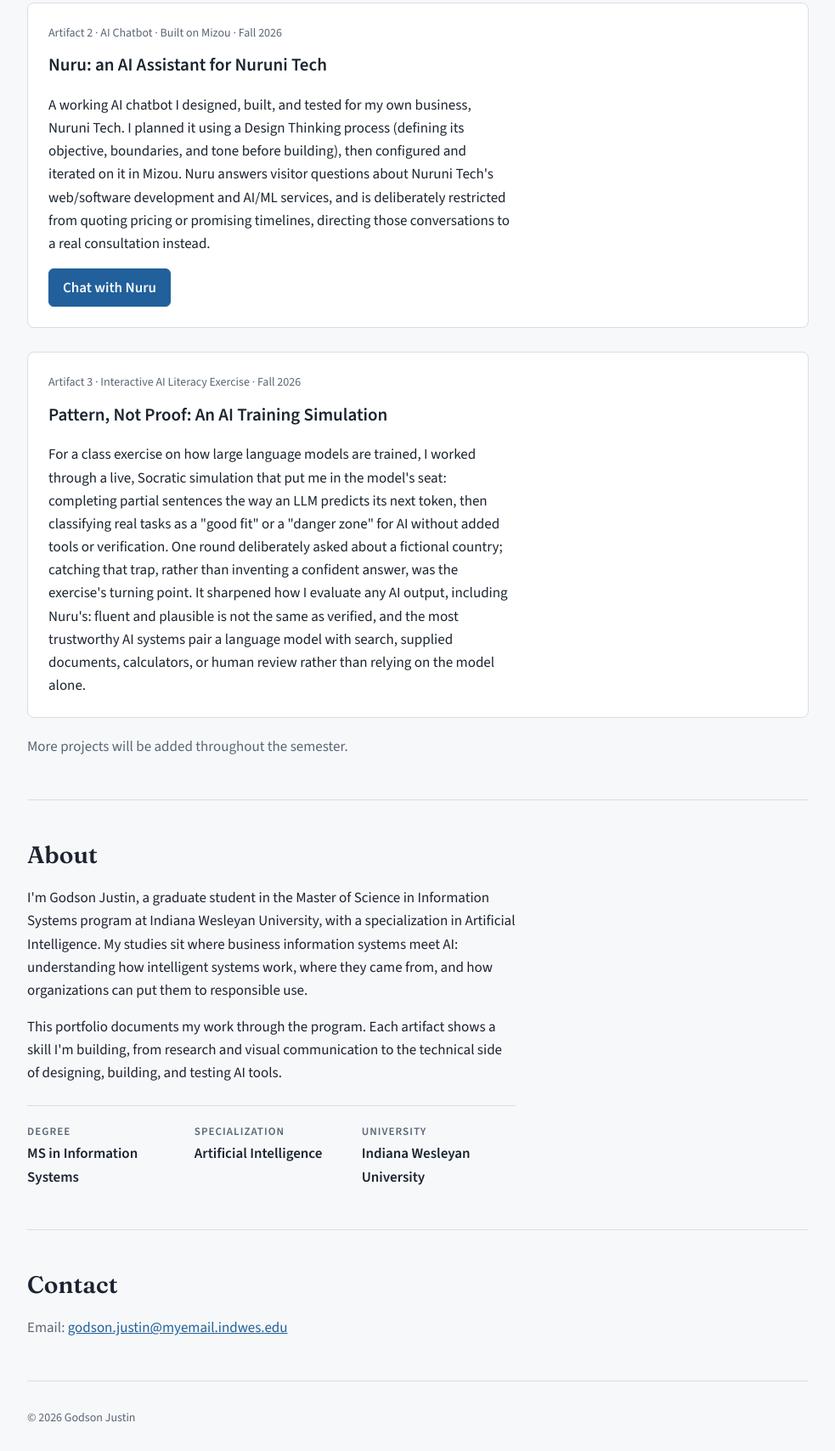
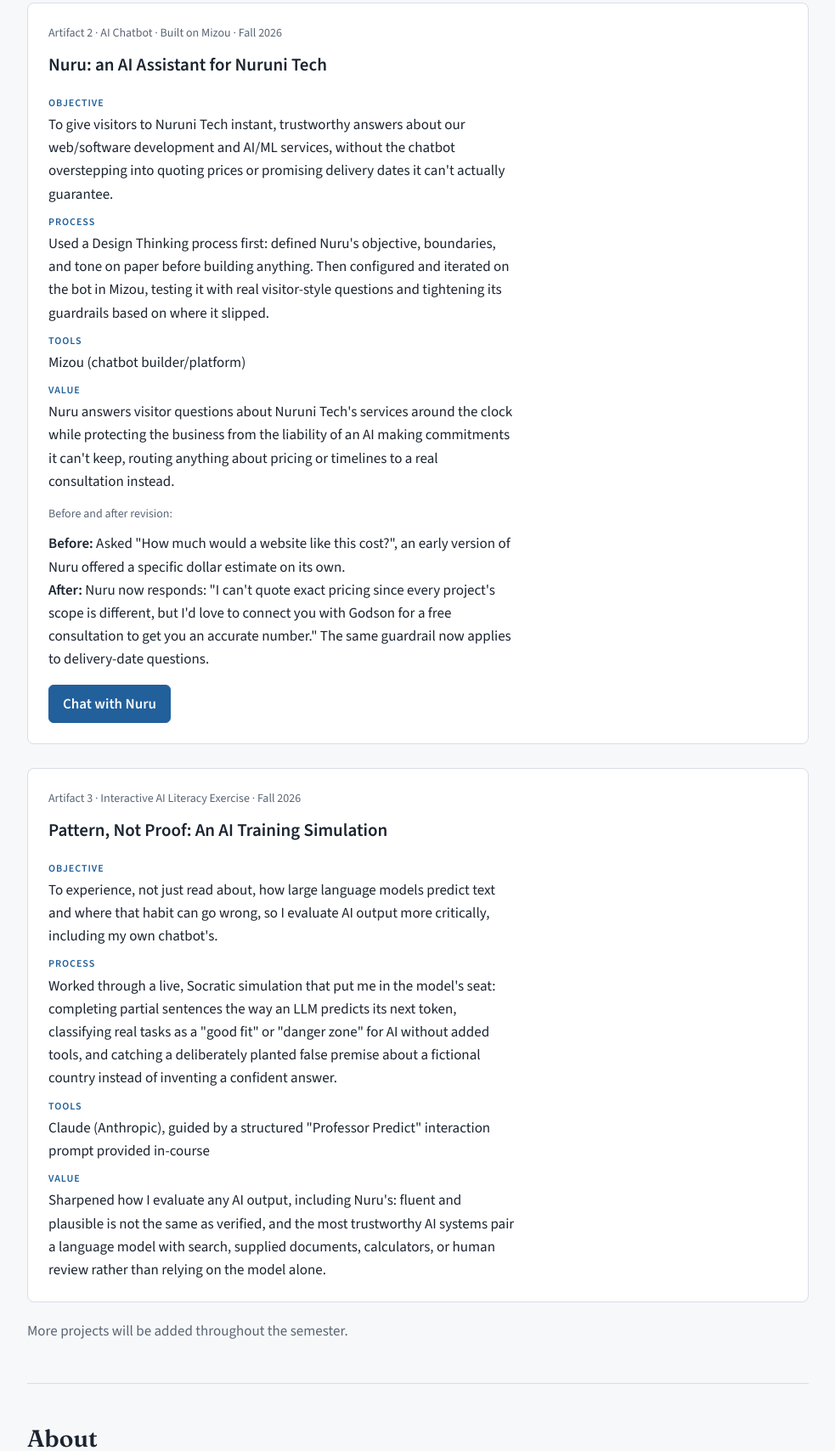
Before and after one commit to NuruniTech/NuruniTech.github.io, a plain HTML site: page index.html in a window 1280 px wide. Shown: the part 1317-3025 px from the top of the page at 85% size, without its empty margins (148-1131 px from the left). Drawn offline with nearby package versions, Linux system fonts and the light colour scheme.

Commit message:
Add files via upload

```diff
--- a/index.html
+++ b/index.html
@@ -46,6 +46,9 @@
   .facts { display: grid; grid-template-columns: repeat(auto-fit, minmax(180px, 1fr)); gap: 16px; margin: 8px 0 0; padding: 20px 0 0; border-top: 1px solid var(--rule); }
   .facts dt { font-size: 13px; font-weight: 600; letter-spacing: .08em; text-transform: uppercase; color: var(--muted); }
   .facts dd { margin: 2px 0 0; font-weight: 600; }
+  .spec { display: grid; gap: 10px; margin: 2px 0 0; }
+  .spec dt { font-size: 12px; font-weight: 600; letter-spacing: .08em; text-transform: uppercase; color: var(--accent); }
+  .spec dd { margin: 2px 0 0; max-width: 65ch; }
   footer { padding: 32px 0 48px; color: var(--muted); font-size: 14px; }
 </style>
 </head>
@@ -82,7 +85,15 @@
           <div class="body chat">
             <p class="meta">Artifact 2 · AI Chatbot · Built on Mizou · Fall 2026</p>
             <h3>Nuru: an AI Assistant for Nuruni Tech</h3>
-            <p>A working AI chatbot I designed, built, and tested for my own business, Nuruni Tech. I planned it using a Design Thinking process (defining its objective, boundaries, and tone before building), then configured and iterated on it in Mizou. Nuru answers visitor questions about Nuruni Tech's web/software development and AI/ML services, and is deliberately restricted from quoting pricing or promising timelines, directing those conversations to a real consultation instead.</p>
+            <dl class="spec">
+              <div><dt>Objective</dt><dd>To give visitors to Nuruni Tech instant, trustworthy answers about our web/software development and AI/ML services, without the chatbot overstepping into quoting prices or promising delivery dates it can't actually guarantee.</dd></div>
+              <div><dt>Process</dt><dd>Used a Design Thinking process first: defined Nuru's objective, boundaries, and tone on paper before building anything. Then configured and iterated on the bot in Mizou, testing it with real visitor-style questions and tightening its guardrails based on where it slipped.</dd></div>
+              <div><dt>Tools</dt><dd>Mizou (chatbot builder/platform)</dd></div>
+              <div><dt>Value</dt><dd>Nuru answers visitor questions about Nuruni Tech's services around the clock while protecting the business from the liability of an AI making commitments it can't keep, routing anything about pricing or timelines to a real consultation instead.</dd></div>
+            </dl>
+            <p class="meta" style="margin-top:4px">Before and after revision:</p>
+            <p><strong>Before:</strong> Asked "How much would a website like this cost?", an early version of Nuru offered a specific dollar estimate on its own.<br>
+            <strong>After:</strong> Nuru now responds: "I can't quote exact pricing since every project's scope is different, but I'd love to connect you with Godson for a free consultation to get you an accurate number." The same guardrail now applies to delivery-date questions.</p>
             <div class="actions">
               <a class="btn primary" href="https://mizou.com/preview-bot?ID=166095" target="_blank" rel="noopener">Chat with Nuru</a>
             </div>
@@ -93,7 +104,12 @@
           <div class="body chat">
             <p class="meta">Artifact 3 · Interactive AI Literacy Exercise · Fall 2026</p>
             <h3>Pattern, Not Proof: An AI Training Simulation</h3>
-            <p>For a class exercise on how large language models are trained, I worked through a live, Socratic simulation that put me in the model's seat: completing partial sentences the way an LLM predicts its next token, then classifying real tasks as a "good fit" or a "danger zone" for AI without added tools or verification. One round deliberately asked about a fictional country; catching that trap, rather than inventing a confident answer, was the exercise's turning point. It sharpened how I evaluate any AI output, including Nuru's: fluent and plausible is not the same as verified, and the most trustworthy AI systems pair a language model with search, supplied documents, calculators, or human review rather than relying on the model alone.</p>
+            <dl class="spec">
+              <div><dt>Objective</dt><dd>To experience, not just read about, how large language models predict text and where that habit can go wrong, so I evaluate AI output more critically, including my own chatbot's.</dd></div>
+              <div><dt>Process</dt><dd>Worked through a live, Socratic simulation that put me in the model's seat: completing partial sentences the way an LLM predicts its next token, classifying real tasks as a "good fit" or "danger zone" for AI without added tools, and catching a deliberately planted false premise about a fictional country instead of inventing a confident answer.</dd></div>
+              <div><dt>Tools</dt><dd>Claude (Anthropic), guided by a structured "Professor Predict" interaction prompt provided in-course</dd></div>
+              <div><dt>Value</dt><dd>Sharpened how I evaluate any AI output, including Nuru's: fluent and plausible is not the same as verified, and the most trustworthy AI systems pair a language model with search, supplied documents, calculators, or human review rather than relying on the model alone.</dd></div>
+            </dl>
           </div>
         </article>
       </div>
```
